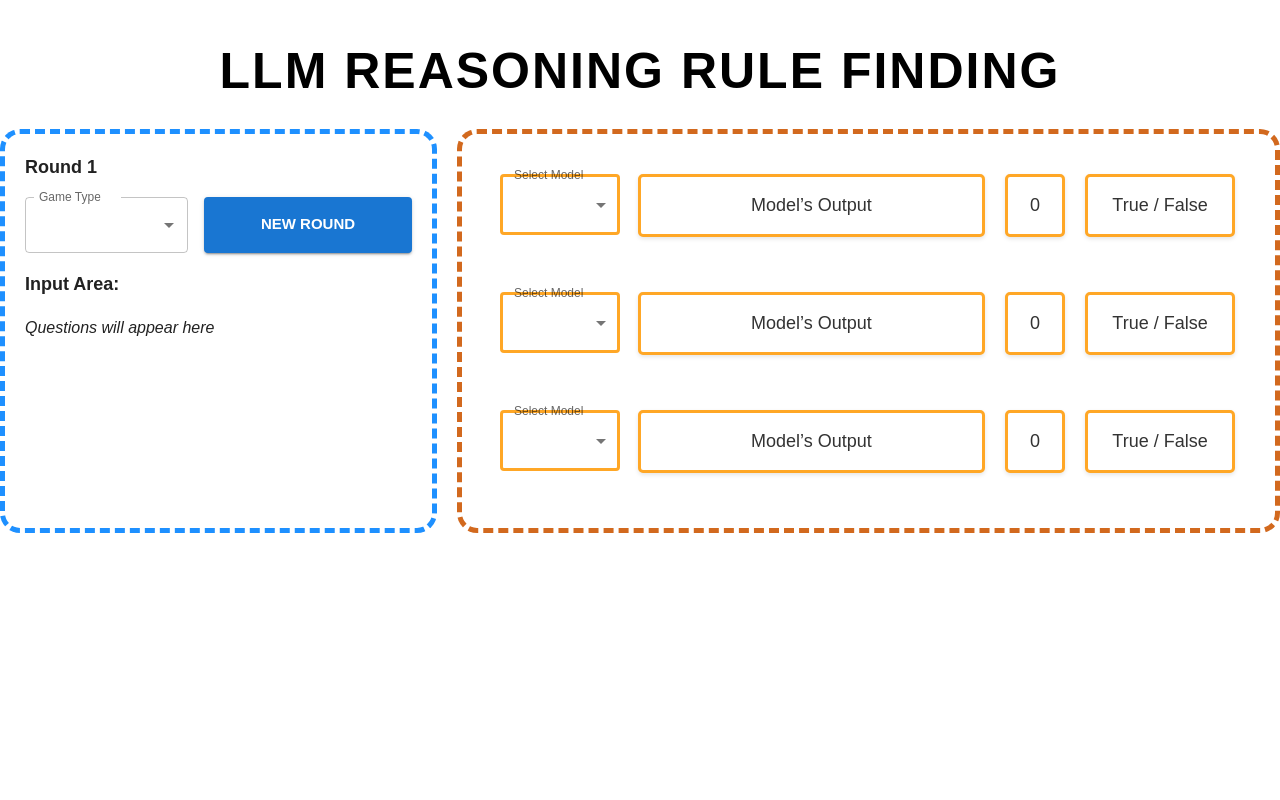
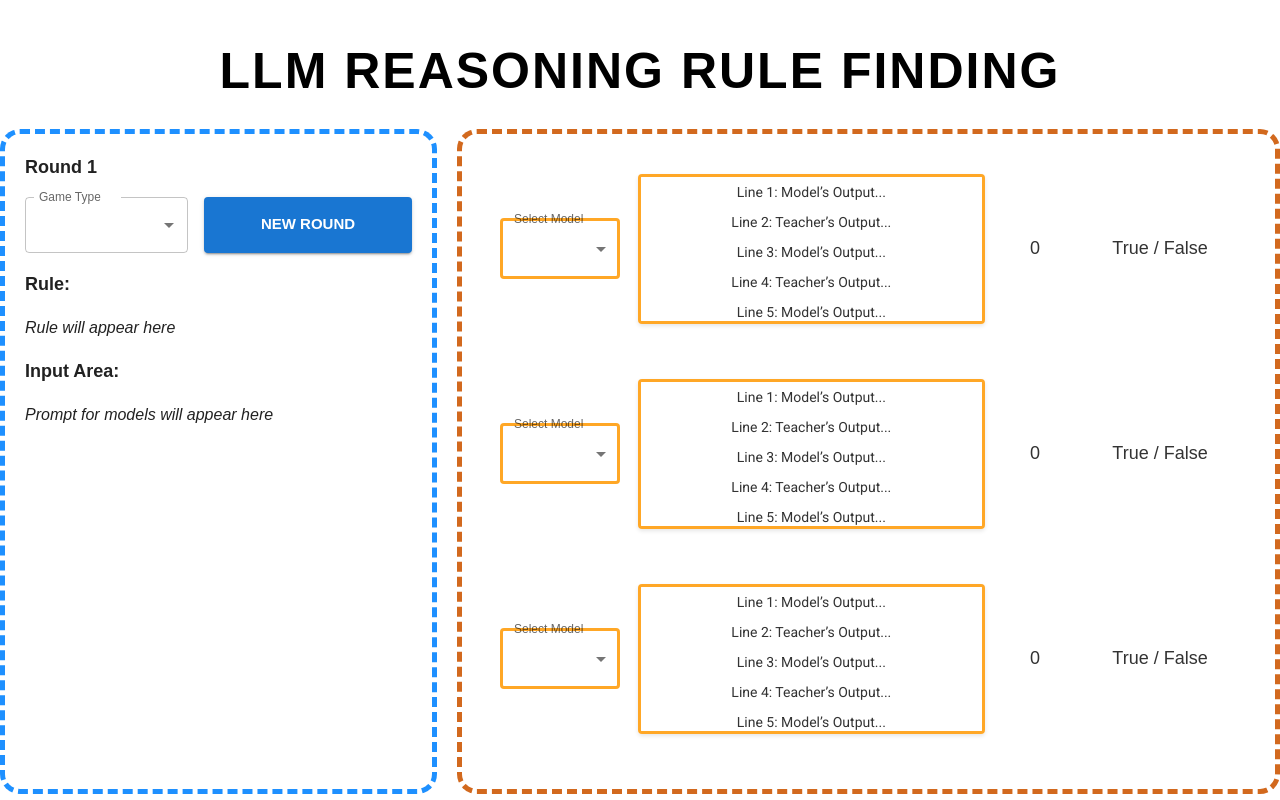
Before and after one commit to arihantchoudhary/Guess-the-Rule-LLM-Benchmark, a Next.js app in the folder Front-End/llm-evaluation/: page /llm-compete in a window 1280 px wide. Built offline with nearby package versions, Linux system fonts and the light colour scheme.

Commit message:
update to sliderbar

```diff
--- a/Front-End/llm-evaluation/src/app/llm-compete/page.tsx
+++ b/Front-End/llm-evaluation/src/app/llm-compete/page.tsx
@@ -115,8 +115,12 @@ export default function LLMCompetePage() {
             </Box>
           </div>
           <div className={styles.inputArea}>
+            <p style={{ fontFamily: 'sans-serif', fontSize: '18px', fontWeight: 'bold' }}>Rule:</p>
+            <p><em>Rule will appear here</em></p>
+          </div>
+          <div className={styles.inputArea}>
             <p style={{ fontFamily: 'sans-serif', fontSize: '18px', fontWeight: 'bold' }}>Input Area:</p>
-            <p><em>Questions will appear here</em></p>
+            <p><em>Prompt for models will appear here</em></p>
           </div>
         </div>
 
@@ -156,17 +160,31 @@ export default function LLMCompetePage() {
               </Select>
             </FormControl>
 
-
-
-
-              <div className={styles.modelOutput}
-              style={{
-                fontFamily: 'sans-serif',
-                fontSize: '18px',
-                // fontWeight: 'bold',
-                color: '#333',
-              }}
-              >Model’s Output
+            <div
+                className={styles.modelOutput}
+                style={{
+                  flexGrow: 1,
+                  marginLeft: '10px',
+                  marginRight: '10px',
+                  height: '150px',
+                  lineHeight: '30px',
+                  border: '1px solid orange',
+                  borderRadius: '4px',
+                  padding: '0 10px',
+                  overflowY: 'scroll',
+                  maxHeight: '150px',
+                  whiteSpace: 'nowrap',
+                  borderWidth: '3px',
+                  borderColor: '#ffa726'
+                }}
+              >
+                {Array.from({ length: 20 }, (_, i) => (
+                <p key={i} style={{ margin: '0' }}>
+                  {i % 2 === 0
+                    ? `Line ${i + 1}: Model’s Output...`
+                    : `Line ${i + 1}: Teacher’s Output...`}
+                </p>
+              ))}
               </div>
               <div className={styles.modelScore}
               style={{
@@ -174,6 +192,8 @@ export default function LLMCompetePage() {
                 fontSize: '18px',
                 // fontWeight: 'bold',
                 color: '#333',
+                border: 'none',
+                boxShadow: 'none',
               }}
               >0</div>
               <div className={styles.modelCorrect}
@@ -181,7 +201,8 @@ export default function LLMCompetePage() {
                 fontFamily: 'sans-serif',
                 fontSize: '18px',
                 // fontWeight: 'bold',
-                color: '#333',
+                border: 'none',
+                boxShadow: 'none',
               }}
               >True / False</div>
             </div>
```
